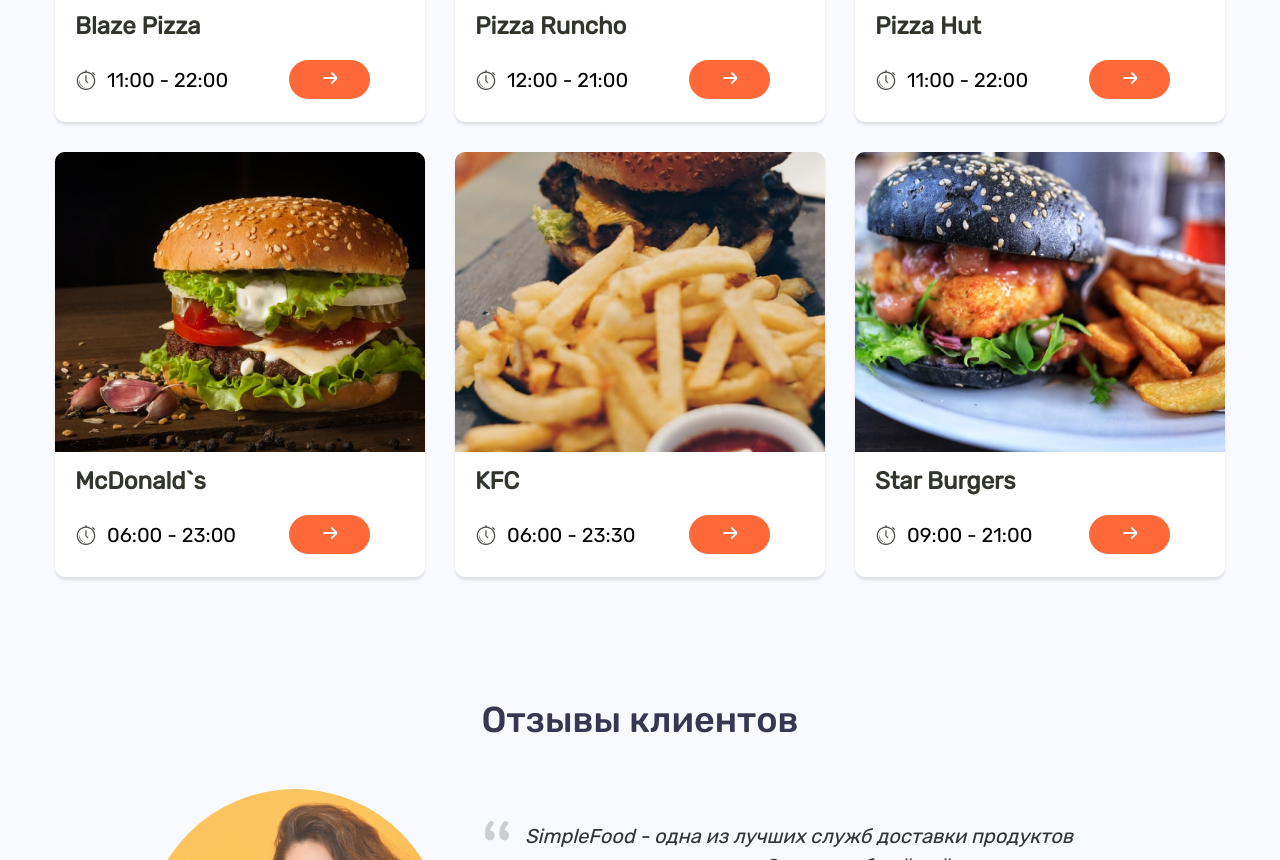
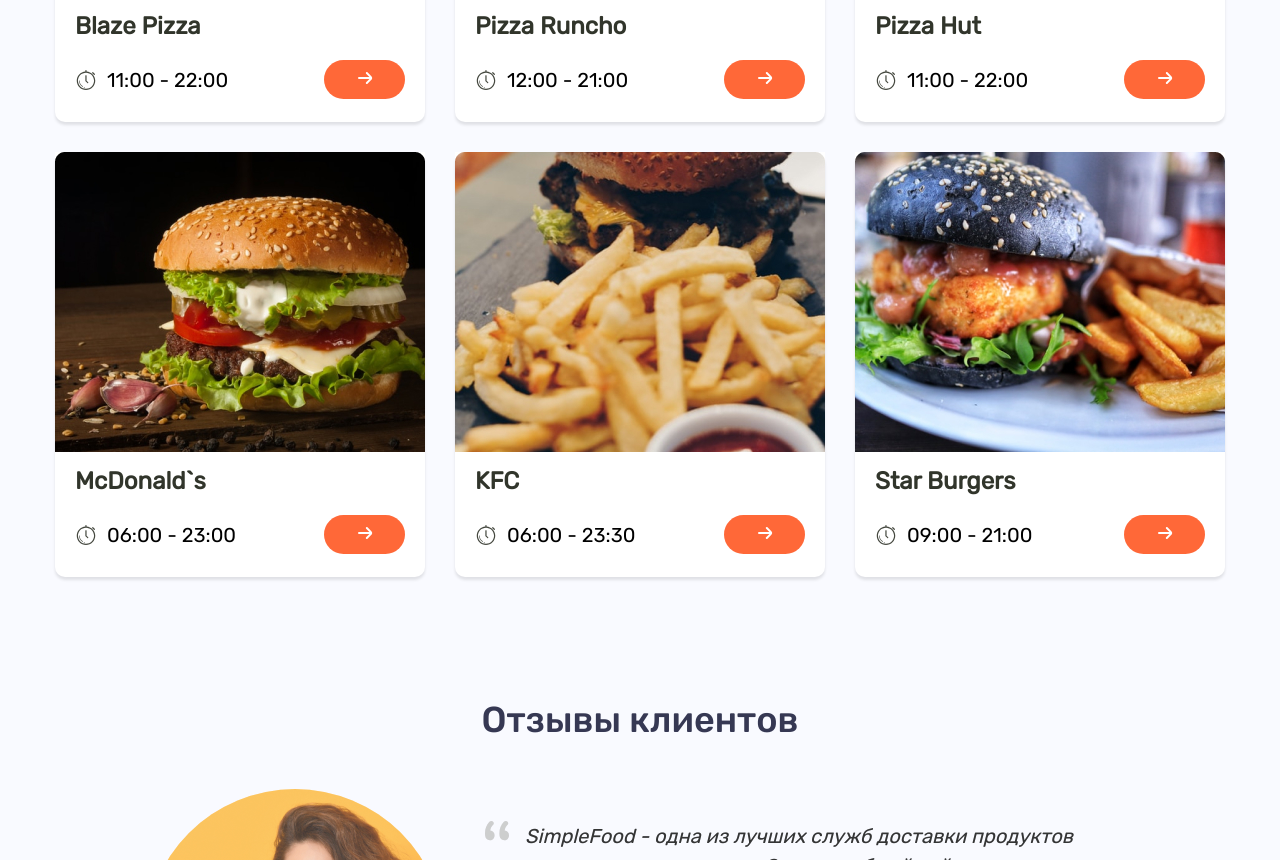
Before and after one commit to Irina2905/simple-food, a website: page app/index.html in a window 1280 px wide. Shown: the part 3074-3934 px from the top of the page. Drawn offline with nearby package versions, Linux system fonts and the light colour scheme; files that its build step writes are made by us from their sources; files whose address does not match are found by name; a web font is replaced by a local one.

Commit message:
added lesson13

```diff
--- a/app/scss/style.scss
+++ b/app/scss/style.scss
@@ -432,6 +432,7 @@
     background-color: $accent;
     padding: 5px 27px 3px 28px;
     border-radius: 20px;
+    margin-right: 0;
     transition: padding .7s;
     svg{
       fill: $defolt;
@@ -450,12 +451,6 @@
       }
     }
 
-
-    // &:active{
-    //   // svg {
-
-    //   // }
-    // }
 
   }
 
```
